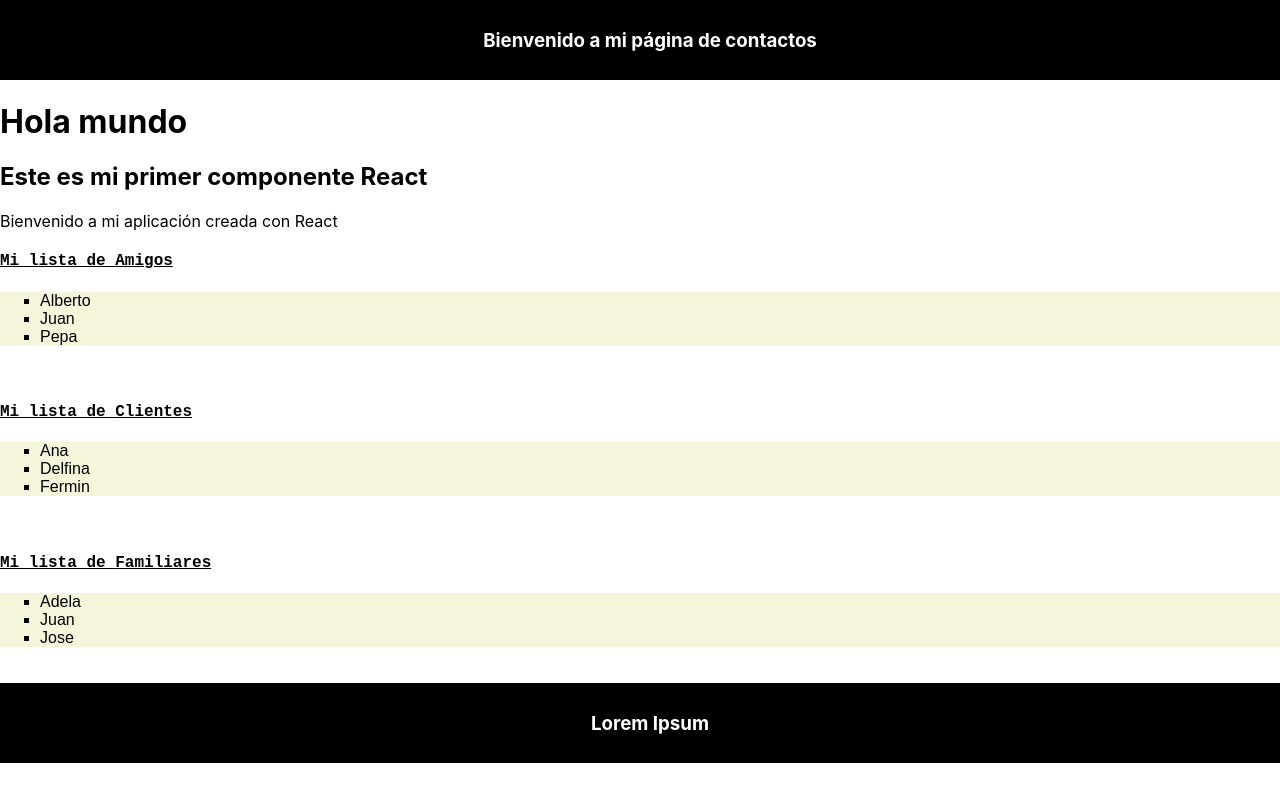
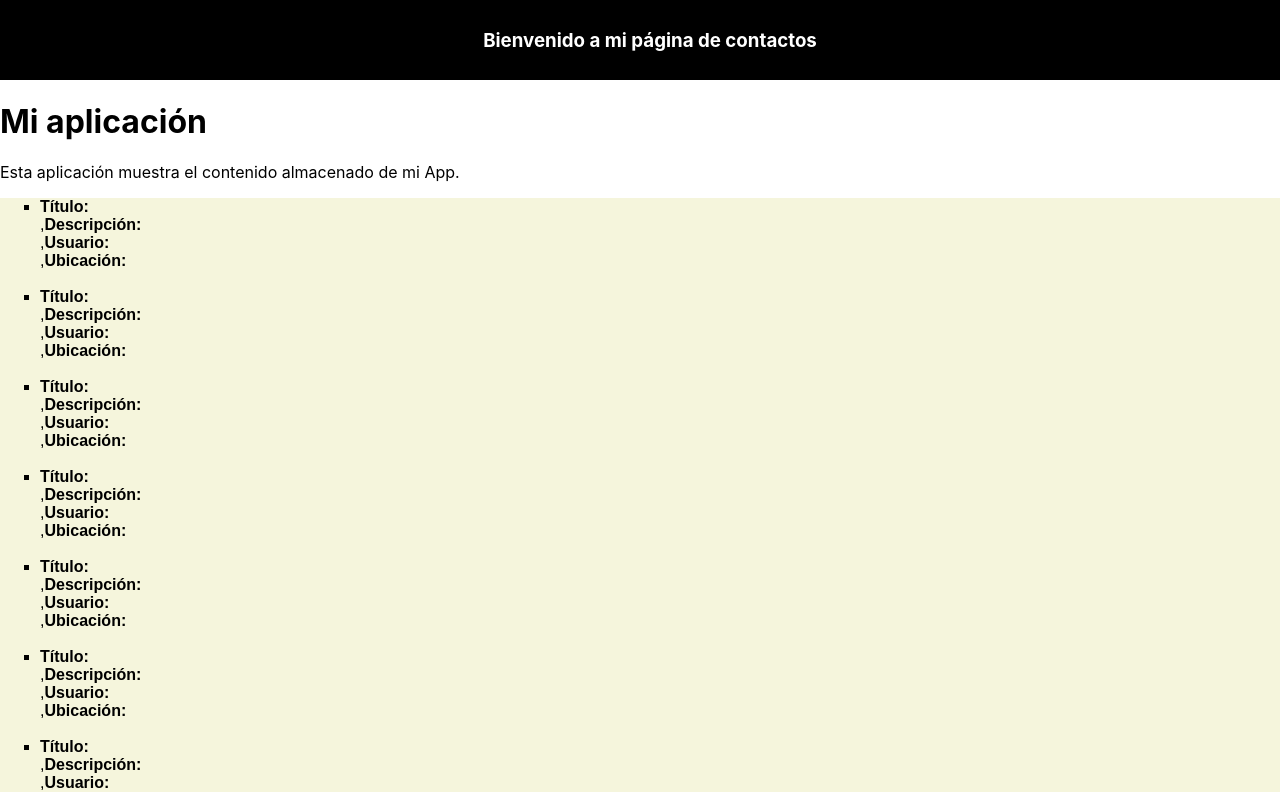
Before and after one commit to Diegominolas/mi-app, a React (Create React App) app in the folder mi-app/: page / in a window 1280 px wide. Shown: the top 792 px of the page. Built offline with nearby package versions, Linux system fonts and the light colour scheme.

Commit message:
Subida Unidad 3 Actividad 1

```diff
--- a/mi-app/src/App.js
+++ /dev/null
@@ -1,26 +0,0 @@
-import './App.css';
-import MiLista from './components/MiLista';
-import Header from './header/Header';
-import Footer from './footer/Footer';
-
-function App() {
-  return (
-    <div className="App">
-        <Header/>
-        <h1> Hola mundo</h1>
-        <h2> Este es mi primer componente React</h2>
-        <div className='parrafo'>
-          <p> Bienvenido a mi aplicación creada con React</p>
-          <MiLista titulo="Amigos" nombre1="Alberto" nombre2="Juan" nombre3="Pepa"/>
-          <br/>
-          <MiLista titulo="Clientes" nombre1="Ana" nombre2="Delfina" nombre3="Fermin"/>
-          <br/>
-          <MiLista titulo="Familiares" nombre1="Adela" nombre2="Juan" nombre3="Jose"/>
-          <br/>
-        </div>
-        <Footer/>
-    </div>
-  );
-};
-
-export default App;
--- a/mi-app/src/components/MiLista.js
+++ b/mi-app/src/components/MiLista.js
@@ -1,17 +1,137 @@
 import React from "react";
 
 class MiLista extends React.Component{
+    incidencias= [
+        {
+            id_incidencia: 1,
+            id_usuario: '',
+            titulo: '',
+            descripción: '',
+            categoria: '',
+            nivel_urgencia: '',
+            fecha_registro: '',
+            estado: '',
+            ubicación: ''
+        },
+        {
+            id_incidencia: 2,
+            id_usuario: '',
+            titulo: '',
+            descripción: '',
+            categoria: '',
+            nivel_urgencia: '',
+            fecha_registro: '',
+            estado: '',
+            ubicación: ''
+        },
+        {
+            id_incidencia: 3,
+            id_usuario: '',
+            titulo: '',
+            descripción: '',
+            categoria: '',
+            nivel_urgencia: '',
+            fecha_registro: '',
+            estado: '',
+            ubicación: ''
+        },
+        {
+            id_incidencia: 4,
+            id_usuario: '',
+            titulo: '',
+            descripción: '',
+            categoria: '',
+            nivel_urgencia: '',
+            fecha_registro: '',
+            estado: '',
+            ubicación: ''
+        },
+        {
+            id_incidencia: 5,
+            id_usuario: '',
+            titulo: '',
+            descripción: '',
+            categoria: '',
+            nivel_urgencia: '',
+            fecha_registro: '',
+            estado: '',
+            ubicación: ''
+        },
+        {
+            id_incidencia: 6,
+            id_usuario: '',
+            titulo: '',
+            descripción: '',
+            categoria: '',
+            nivel_urgencia: '',
+            fecha_registro: '',
+            estado: '',
+            ubicación: ''
+        },
+        {
+            id_incidencia: 7,
+            id_usuario: '',
+            titulo: '',
+            descripción: '',
+            categoria: '',
+            nivel_urgencia: '',
+            fecha_registro: '',
+            estado: '',
+            ubicación: ''
+        },
+        {
+            id_incidencia: 8,
+            id_usuario: '',
+            titulo: '',
+            descripción: '',
+            categoria: '',
+            nivel_urgencia: '',
+            fecha_registro: '',
+            estado: '',
+            ubicación: ''
+        },
+        {
+            id_incidencia: 9,
+            id_usuario: '',
+            titulo: '',
+            descripción: '',
+            categoria: '',
+            nivel_urgencia: '',
+            fecha_registro: '',
+            estado: '',
+            ubicación: ''
+        },
+        {
+            id_incidencia: 10,
+            id_usuario: '',
+            titulo: '',
+            descripción: '',
+            categoria: '',
+            nivel_urgencia: '',
+            fecha_registro: '',
+            estado: '',
+            ubicación: ''
+        }
+    ];
+
+    //Funcion para la actualizacion y devolucion de datos en .jsx
     render(){
+        //Generamos una condicion para poder identificar el estado del state
         return(
-            <>
-                <h4>Mi lista de {this.props.titulo}</h4>
+            <div>
                 <ul>
-                    <li>{this.props.nombre1}</li>
-                    <li>{this.props.nombre2}</li>
-                    <li>{this.props.nombre3}</li>
+                    {this.incidencias.map((i)=>(
+                        //Introducimos el atributo key para comprobar que los elementos de la lista no están repetidos
+                        <li key={i.id_incidencia}>
+                            <strong>Título:</strong>{i.titulo}<br/>,
+                            <strong>Descripción:</strong> {i.descripción}<br/>,
+                            <strong>Usuario:</strong> {i.id_usuario}<br/>,
+                            <strong>Ubicación:</strong> {i.ubicación}<br/><br/></li>
+                    ))}
                 </ul>
-            </>
+            </div>
         );
+
     }
 }
 export default MiLista;
--- a/mi-app/src/index.js
+++ b/mi-app/src/index.js
@@ -1,7 +1,7 @@
 import React from 'react';
 import ReactDOM from 'react-dom/client';
 import './index.css';
-import App from './App';
+import App from './main/App';
 
 const root = ReactDOM.createRoot(document.getElementById('root'));
 root.render(
--- /dev/null
+++ b/mi-app/src/main/App.js
@@ -0,0 +1,20 @@
+import './App.css';
+import MiLista from '../components/MiLista';
+import Header from '../header/Header';
+import Footer from '../footer/Footer';
+
+function App() {
+  return (
+    <div id="App">
+        <Header/>
+        <h1> Mi aplicación</h1>
+        <div id='parrafo'>
+          <p> Esta aplicación muestra el contenido almacenado de mi App.</p>
+          <MiLista/>
+        </div>
+        <Footer/>
+    </div>
+  );
+};
+
+export default App;
```
Also changed, not shown: mi-app/src/main/App.css (renamed from mi-app/src/App.css).
